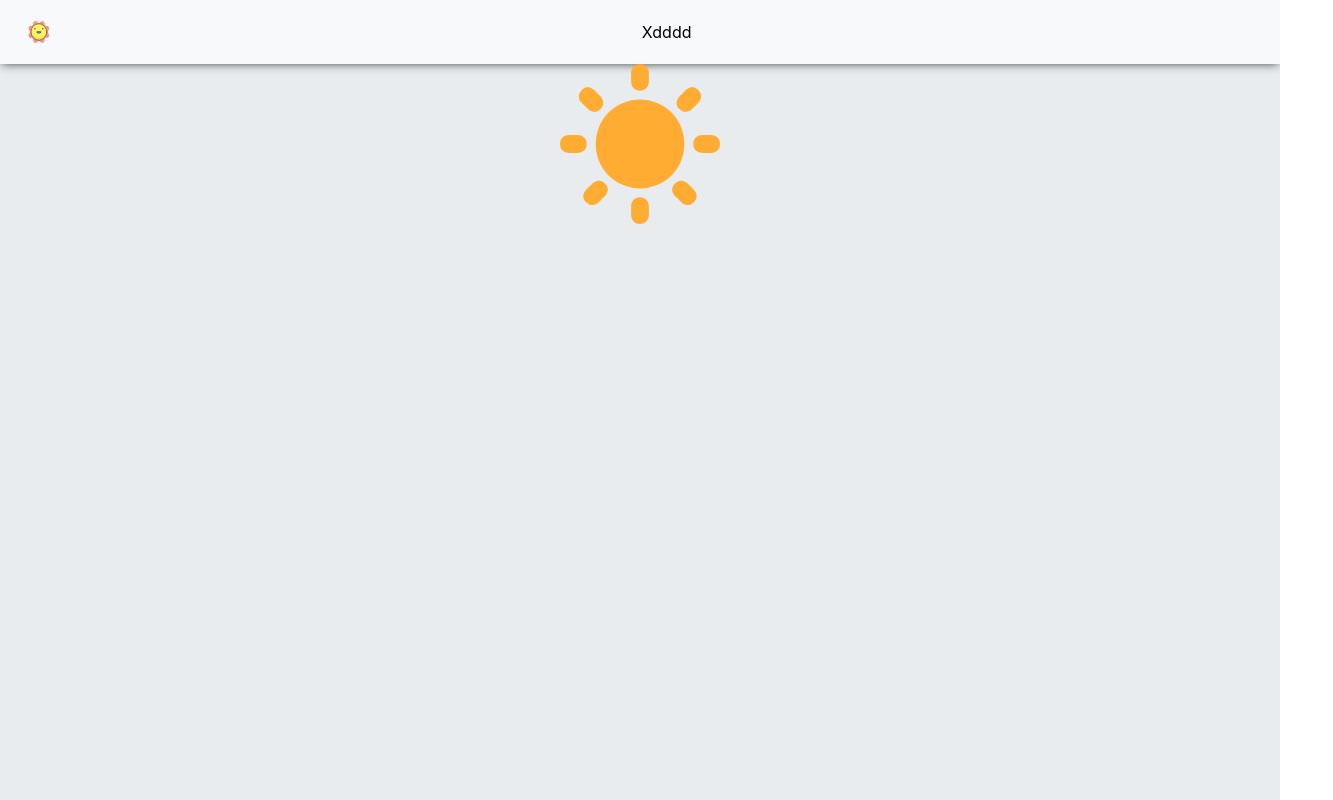
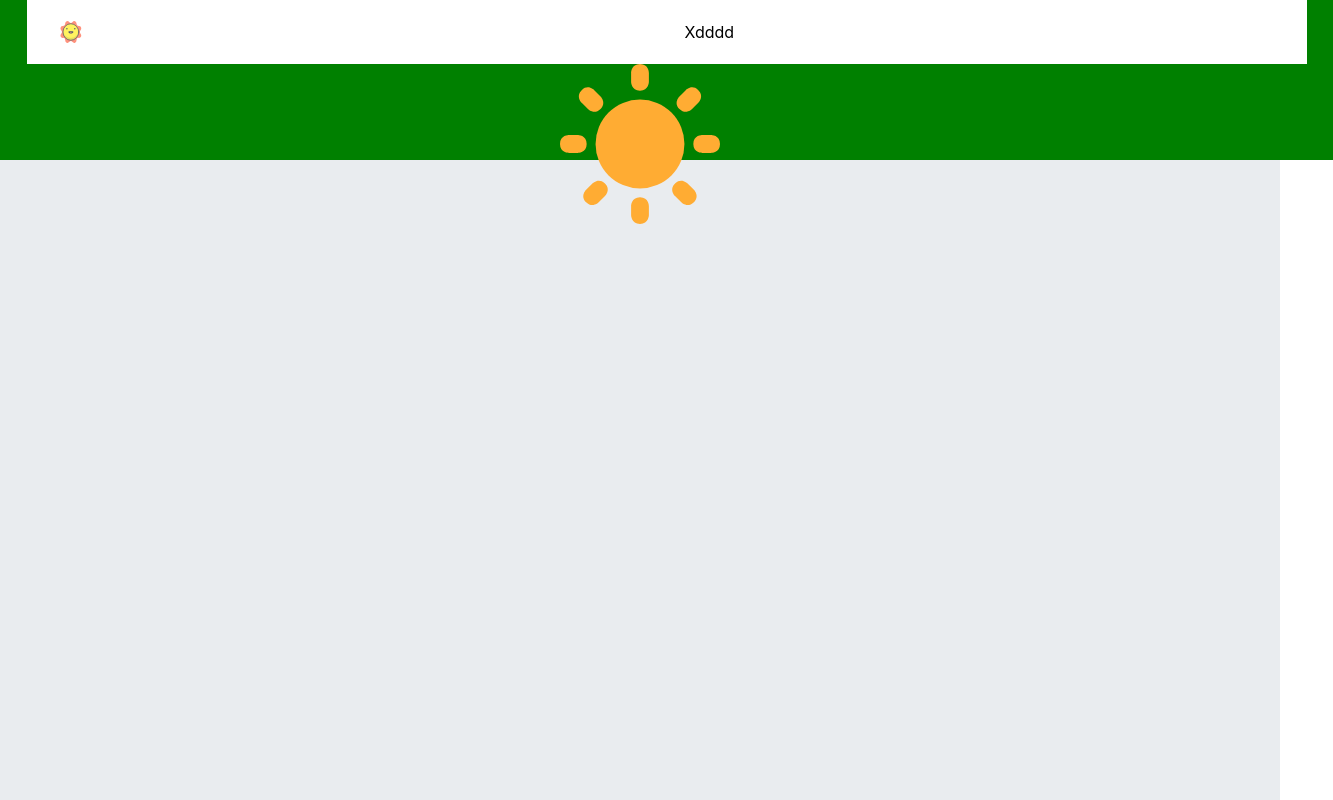
Before and after one commit to MatanB27/MyPortfolio, a React (Create React App) app: page / in a window 1280 px wide. Shown: the whole page, 1333 px wide, since content can reach past the window. Built offline with nearby package versions, Linux system fonts and the light colour scheme.

Commit message:
working on menu mobile

```diff
--- a/src/components/Header/header.js
+++ b/src/components/Header/header.js
@@ -17,17 +17,19 @@ export default function Header({
     const handleMenu = () => setIsMenuOpen(prev => !prev)
 
     return (
+        <>
             <header>
                 <div className={"header-top"}>
                     <ToggleButton
+                        className={'toggle-custom'}
                         theme={theme}
                         onClick={changeTheme}
                         changeState={changeState}
                     />
                     <span>Xdddd</span>
-                <button onClick={handleMenu}>
+                    <button className={'header-item'} onClick={handleMenu}>
                         <img
-                        className={`menu-icon ${isMenuOpen ? 'menu-open' : 'menu-closed'}`}
+                            className={`menu-icon ${isMenuOpen ? 'menu-open' : ''}`}
                             src={isMenuOpen ? CloseIcon : MenuIcon}
                             alt={'menu'}
                         />
@@ -37,9 +39,12 @@ export default function Header({
                     adsa
                     asdsa
                     asdsaasd
-                adas
+                    adasdasdsa dadadasdsadsa
                 </div>
             </header>
+            {/* TODO: finish@ */}
+        <div className={'backdrop'}/>
+        </>
     )
 }
 
--- a/src/components/Header/header.scss
+++ b/src/components/Header/header.scss
@@ -2,46 +2,53 @@
 
 $current: $mobile;
 $headerHeight: vw(40, $current);
+$headerMargin: vw(8, $current);
 header {
     display: flex;
     justify-content: center;
+    align-items: center;
     flex-direction: column;
-    height: $headerHeight;
-    padding-inline: vw(10, $current);
     position: relative;
+    width: 100%;
     .header-top {
+        height: $headerHeight;
         display: flex;
         justify-content: space-between;
         align-items: center;
         width: 100%;
+        z-index: 2;
+        background-color: white;
+
+        .toggle-custom {
+            margin-inline-start: $headerMargin;
+        }
         .menu-icon {
             cursor: pointer;
             width: vw(22, $current);
             height: vw(22, $current);
             transition: all $transitionSpeed ease-in-out;
-
+            margin-inline-end: $headerMargin;
+            transform: scale(1) rotate(0deg);
             &.menu-open {
-                transform: scale(1.2) rotate(90deg);
-            }
-
-            &.menu-closed {
-                transform: scale(1) rotate(0deg);
+                transform: scale(1.4) rotate(450deg);
             }
         }
     }
     .menu {
-        //TODO: finish!
-        height: 0;
-        display: none;
-        transition: all $transitionSpeed ease-in-out;
+        height: vw(120, $current);
+        transition: transform $transitionSpeed ease-in-out, top $transitionSpeed ease-in-out;
+        transform: translateY(- vw(80, $current));
+        position: absolute;
+        bottom: 0;
+        left: 0;
+        top: 0;
+        width: 100%;
+        background-color: green;
         &.open {
-            display: flex;
             flex-direction: column;
-            position: absolute;
-            bottom: 0;
-            left: 0;
-            top: $headerHeight;
-            height: vw(100, $current);
+            top: - vw(45, $current);
+            transform: translateY(vw(85, $current));
+            z-index: 1;
         }
     }
 }
--- a/src/components/ToggleButton/ToggleButton.js
+++ b/src/components/ToggleButton/ToggleButton.js
@@ -5,9 +5,9 @@ import CircularSun from '../../assets/icons/circular-sun.svg';
 import './ToggleButton.scss';
 export default function ToggleButton(props) {
 
-    const {onClick, theme, changeState} = props;
+    const {onClick, theme, changeState, className} = props;
     return (
-        <div onClick={onClick} className={'toggle-btn-container ' + (theme.className)}>
+        <div onClick={onClick} className={'toggle-btn-container ' + (theme.className) + ' ' + className}>
             <img
                 className={'toggle-icon'}
                 src={theme.light_theme ? CircularSun : CircularMoon}
```
Lines whose indentation alone changed are shown as unchanged.
